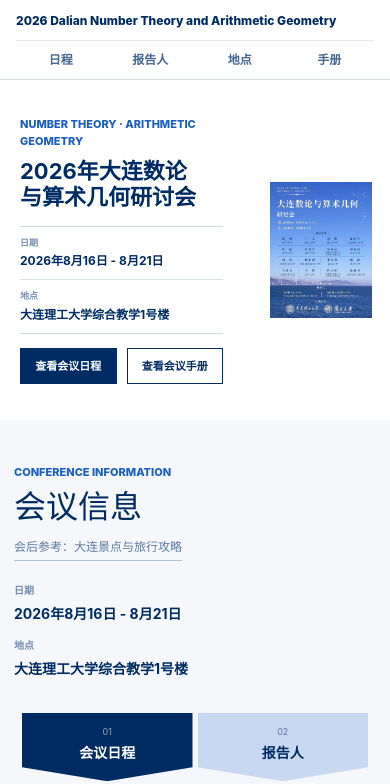
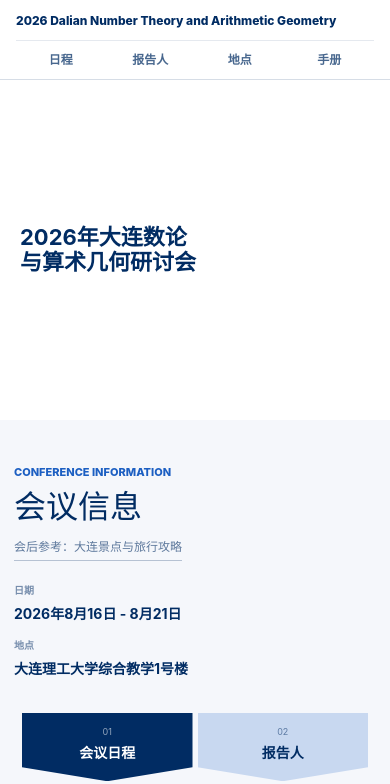
Before and after one commit to Enhui000/mathwesite, a Next.js app: page / in a window 390 px wide. Shown: the top 784 px of the page. Built offline with nearby package versions, Linux system fonts and the light colour scheme.

Commit message:
Simplify conference hero

```diff
--- a/app/globals.css
+++ b/app/globals.css
@@ -3901,10 +3901,6 @@ textarea {
 .static-conference-hero {
   align-items: center;
   background-color: #ffffff;
-  background-image: url("/conference-poster.jpg");
-  background-position: right 7vw center;
-  background-repeat: no-repeat;
-  background-size: auto 60%;
   display: flex;
   min-height: clamp(280px, 32svh, 340px);
   overflow: hidden;
@@ -3918,7 +3914,6 @@ textarea {
   z-index: 1;
 }
 
-.static-hero-kicker,
 .workspace-intro p {
   color: var(--blue);
   font-size: 11px;
@@ -3926,10 +3921,6 @@ textarea {
   letter-spacing: 0;
   margin: 0;
   text-transform: uppercase;
-}
-
-.static-hero-kicker {
-  margin-bottom: 10px;
 }
 
 .static-hero-content h1 {
@@ -3942,34 +3933,6 @@ textarea {
   max-width: 560px;
 }
 
-.static-hero-subtitle {
-  color: rgba(1, 44, 99, 0.62);
-  font-family: Georgia, "Times New Roman", serif;
-  font-size: 14px;
-  line-height: 1.35;
-  margin: 10px 0 0;
-  max-width: 520px;
-}
-
-.static-hero-facts {
-  border-bottom: 1px solid rgba(1, 44, 99, 0.18);
-  border-top: 1px solid rgba(1, 44, 99, 0.18);
-  display: grid;
-  grid-template-columns: repeat(2, minmax(0, 1fr));
-  margin: 16px 0 0;
-  max-width: 560px;
-}
-
-.static-hero-facts div {
-  padding: 9px 14px 9px 0;
-}
-
-.static-hero-facts div + div {
-  border-left: 1px solid rgba(1, 44, 99, 0.14);
-  padding-left: 14px;
-}
-
-.static-hero-facts dt,
 .workspace-intro dt {
   color: rgba(1, 44, 99, 0.52);
   font-size: 10px;
@@ -3977,43 +3940,11 @@ textarea {
   margin-bottom: 5px;
 }
 
-.static-hero-facts dd,
 .workspace-intro dd {
   color: var(--ink);
   font-size: 14px;
   font-weight: 700;
   margin: 0;
-}
-
-.static-hero-facts dt {
-  font-size: 9px;
-  margin-bottom: 3px;
-}
-
-.static-hero-facts dd {
-  font-size: 12px;
-}
-
-.static-hero-actions {
-  display: flex;
-  gap: 10px;
-  margin-top: 14px;
-}
-
-.static-hero-actions button {
-  background: var(--ink);
-  border: 1px solid var(--ink);
-  color: #ffffff;
-  cursor: pointer;
-  font-size: 11px;
-  font-weight: 760;
-  min-height: 36px;
-  padding: 0 16px;
-}
-
-.static-hero-actions button + button {
-  background: #ffffff;
-  color: var(--ink);
 }
 
 .conference-workspace {
@@ -4323,11 +4254,6 @@ textarea {
 }
 
 @media (max-width: 980px) {
-  .static-conference-hero {
-    background-position: right -10px center;
-    background-size: auto 56%;
-  }
-
   .static-hero-content {
     max-width: 62%;
   }
@@ -4373,8 +4299,6 @@ textarea {
 
   .static-conference-hero {
     align-items: center;
-    background-position: right 18px center;
-    background-size: auto 40%;
     min-height: 340px;
     padding: 28px 20px;
   }
@@ -4385,30 +4309,6 @@ textarea {
 
   .static-hero-content h1 {
     font-size: 22px;
-  }
-
-  .static-hero-subtitle {
-    display: none;
-  }
-
-  .static-hero-facts {
-    grid-template-columns: 1fr;
-  }
-
-  .static-hero-facts div + div {
-    border-left: 0;
-    border-top: 1px solid rgba(1, 44, 99, 0.14);
-    padding-left: 0;
-  }
-
-  .static-hero-actions {
-    display: grid;
-    grid-template-columns: repeat(2, minmax(0, 1fr));
-    width: 100%;
-  }
-
-  .static-hero-actions button {
-    padding-inline: 10px;
   }
 
   .conference-workspace {
--- a/app/page.tsx
+++ b/app/page.tsx
@@ -24,29 +24,7 @@ export default function Home() {
 
       <section className="static-conference-hero" id="top">
         <div className="static-hero-content">
-          <p className="static-hero-kicker">
-            Number Theory · Arithmetic Geometry
-          </p>
           <h1>{conference.name}</h1>
-          <p className="static-hero-subtitle">{conference.englishName}</p>
-          <dl className="static-hero-facts">
-            <div>
-              <dt>日期</dt>
-              <dd>{conference.dates}</dd>
-            </div>
-            <div>
-              <dt>地点</dt>
-              <dd>{conference.venueName}</dd>
-            </div>
-          </dl>
-          <div className="static-hero-actions">
-            <ConferencePanelButton panel="program">
-              查看会议日程
-            </ConferencePanelButton>
-            <ConferencePanelButton panel="materials">
-              查看会议手册
-            </ConferencePanelButton>
-          </div>
         </div>
       </section>
 
```
